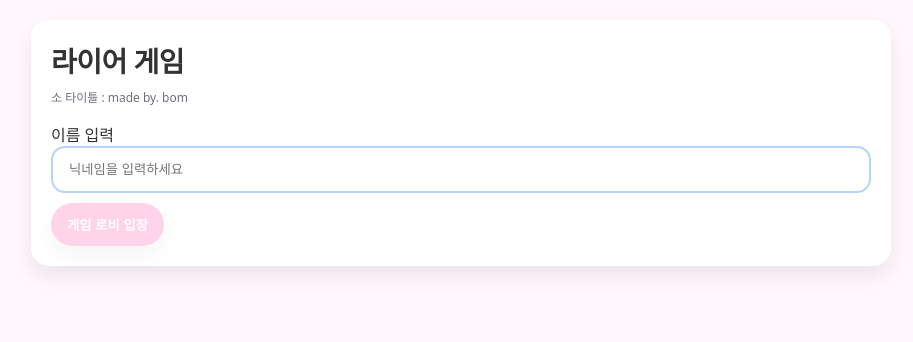
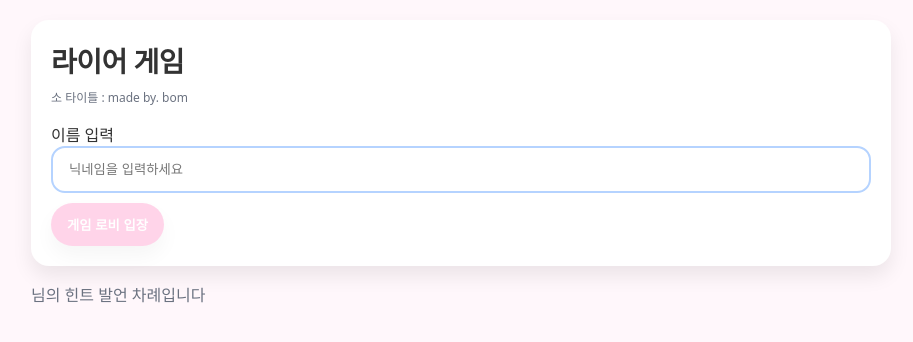
Before and after one commit to bomi-coder/liar_game, a Flask app: page / in a window 1280 px wide. Shown: the top 342 px of the page, without its empty margins (179-1092 px from the left). Run offline with Flask 3, Linux system fonts and the light colour scheme; some libraries are stand-ins or nearby versions.

Commit message:
Update index.html

```diff
--- a/templates/index.html
+++ b/templates/index.html
@@ -79,6 +79,15 @@
         <button class="btn" id="csv-btn">CSV로 저장</button>
       </div>
     </div>
+
+    <!-- 발언자 팝업 -->
+    <div id="speaker-popup" class="popup">
+      <div class="popup-inner">
+        <span class="speaker-name-badge"></span>
+        <p>님의 힌트 발언 차례입니다</p>
+      </div>
+    </div>
+
   </div>
 
   <script src="/static/client.js"></script>
```
